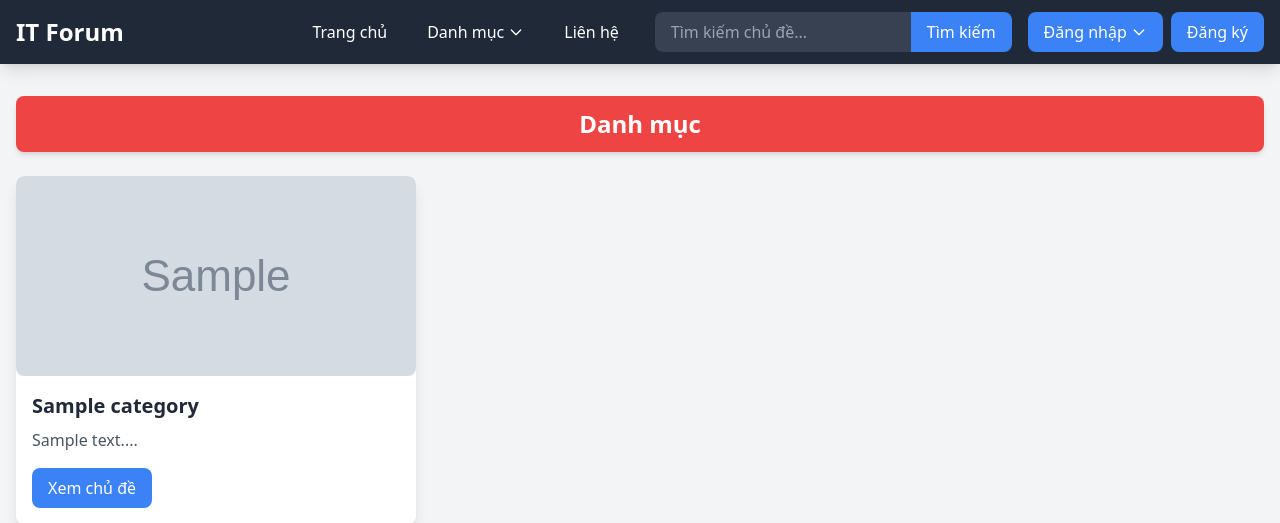
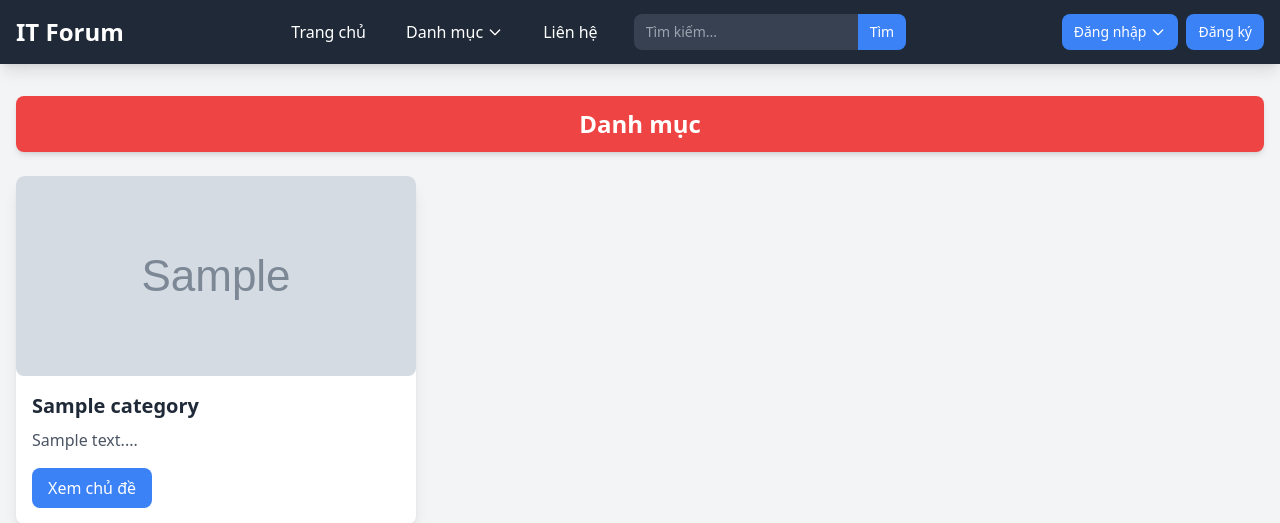
Before and after one commit to NguyenDu2309/Forum_PHP, a PHP site: page /analyze/index.php in a window 1280 px wide. Shown: the top 523 px of the page. Run offline with PHP 8.4, Linux system fonts and the light colour scheme; tables that the repository leaves empty hold one stand-in row (values such as "Sample post"); grey boxes marked "Sample" are stand-in pictures; some libraries are stand-ins or nearby versions.

Commit message:
responsive

```diff
--- a/Partials/_header.php
+++ b/Partials/_header.php
@@ -24,30 +24,25 @@ if (isset($_SESSION['username'])) {
 ?>
 
 <nav class="bg-gray-800 text-white shadow-lg">
-    <div class="container mx-auto px-4 py-3 flex justify-between items-center">
+    <div class="container mx-auto px-4 py-3">
+        <div class="flex justify-between items-center">
             <!-- Brand -->
-        <a href="/Forum_website/index.php" class="text-2xl font-bold hover:text-blue-400 transition">IT Forum</a>
+            <a href="/Forum_website/index.php" class="text-xl md:text-2xl font-bold hover:text-blue-400 transition flex-shrink-0">IT Forum</a>
 
-        <!-- Toggler for mobile -->
-        <button id="navbarToggler" class="md:hidden text-white focus:outline-none" aria-label="Toggle navigation">
-            <svg class="w-6 h-6" fill="none" stroke="currentColor" viewBox="0 0 24 24" xmlns="http://www.w3.org/2000/svg">
-                <path stroke-linecap="round" stroke-linejoin="round" stroke-width="2" d="M4 6h16M4 12h16M4 18h16"></path>
-            </svg>
-        </button>
+            <!-- Desktop Navigation -->
+            <div class="hidden lg:flex items-center space-x-6 flex-grow justify-center">
+                <!-- Navigation Links -->
+                <div class="flex items-center space-x-4">
+                    <a href="/Forum_website/index.php" class="py-2 px-3 text-white hover:text-blue-400 transition font-medium whitespace-nowrap">Trang chủ</a>
 
-        <!-- Navbar Links and Forms -->
-        <div id="navbarContent" class="hidden md:flex md:items-center md:space-x-6 w-full md:w-auto">
-            <!-- Navigation Links -->
-            <div class="flex flex-col md:flex-row md:items-center md:space-x-4">
-                <a href="/Forum_website/index.php" class="py-2 px-3 text-white hover:text-blue-400 transition font-medium">Trang chủ</a>
                     <div class="relative group">
-                    <button class="py-2 px-3 text-white hover:text-blue-400 transition font-medium flex items-center">
+                        <button class="py-2 px-3 text-white hover:text-blue-400 transition font-medium flex items-center whitespace-nowrap">
                             Danh mục
-                        <svg class="w-4 h-4 ml-1" fill="none" stroke="currentColor" viewBox="0 0 24 24" xmlns="http://www.w3.org/2000/svg">
+                            <svg class="w-4 h-4 ml-1" fill="none" stroke="currentColor" viewBox="0 0 24 24">
                                 <path stroke-linecap="round" stroke-linejoin="round" stroke-width="2" d="M19 9l-7 7-7-7"></path>
                             </svg>
                         </button>
-                    <div class="absolute hidden group-hover:block bg-white text-gray-800 rounded-lg shadow-lg mt-1 z-10 w-48">
+                        <div class="absolute hidden group-hover:block bg-white text-gray-800 rounded-lg shadow-lg mt-1 z-50 w-48">
                             <?php
                             $sql2 = "SELECT * FROM `category` LIMIT 6";
                             $result = mysqli_query($conn, $sql2);
@@ -61,33 +56,36 @@ if (isset($_SESSION['username'])) {
                             ?>
                         </div>
                     </div>
-                <a href="contact_form.php" class="py-2 px-3 text-white hover:text-blue-400 transition font-medium">Liên hệ</a>
+
+                    <a href="contact_form.php" class="py-2 px-3 text-white hover:text-blue-400 transition font-medium whitespace-nowrap">Liên hệ</a>
                 </div>
 
-            <!-- Search Form and User Actions -->
-            <div class="flex items-center space-x-4 mt-4 md:mt-0">
                 <!-- Search Form -->
                 <form action="/Forum_website/search.php" method="GET" class="flex items-center">
-                    <input type="search" name="query" placeholder="Tìm kiếm chủ đề..." required class="bg-gray-700 text-white rounded-l-lg px-4 py-2 focus:outline-none focus:ring-2 focus:ring-blue-500 w-48 md:w-64">
-                    <button type="submit" class="bg-blue-500 text-white px-4 py-2 rounded-r-lg hover:bg-blue-600 transition">Tìm kiếm</button>
+                    <input type="search" name="query" placeholder="Tìm kiếm..." required
+                        class="bg-gray-700 text-white rounded-l-lg px-3 py-2 focus:outline-none focus:ring-2 focus:ring-blue-500 w-40 xl:w-56 text-sm">
+                    <button type="submit" class="bg-blue-500 text-white px-3 py-2 rounded-r-lg hover:bg-blue-600 transition text-sm whitespace-nowrap">Tìm</button>
                 </form>
+            </div>
 
+            <!-- User Actions (Desktop) -->
+            <div class="hidden lg:flex items-center space-x-3 flex-shrink-0">
                 <?php if (isset($_SESSION['username'])): ?>
                     <!-- User Profile -->
                     <div class="flex items-center space-x-2">
-                        <img src="<?= $user_image ?>" alt="User Image" class="w-10 h-10 rounded-full object-cover">
-                        <span class="text-blue-400 font-medium"><?= substr($username, 0, 7) ?></span>
+                        <img src="<?= $user_image ?>" alt="User Image" class="w-8 h-8 rounded-full object-cover">
+                        <span class="text-blue-400 font-medium text-sm"><?= substr($username, 0, 8) ?></span>
                     </div>
 
                     <!-- Profile Dropdown -->
                     <div class="relative">
-                        <button id="profileDropdown" class="bg-blue-500 text-white px-4 py-2 rounded-lg hover:bg-blue-600 transition flex items-center">
+                        <button id="profileDropdown" class="bg-blue-500 text-white px-3 py-2 rounded-lg hover:bg-blue-600 transition flex items-center text-sm">
                             Hồ sơ
-                            <svg class="w-4 h-4 ml-1" fill="none" stroke="currentColor" viewBox="0 0 24 24" xmlns="http://www.w3.org/2000/svg">
+                            <svg class="w-4 h-4 ml-1" fill="none" stroke="currentColor" viewBox="0 0 24 24">
                                 <path stroke-linecap="round" stroke-linejoin="round" stroke-width="2" d="M19 9l-7 7-7-7"></path>
                             </svg>
                         </button>
-                        <div id="profileDropdownMenu" class="absolute hidden right-0 bg-white text-gray-800 rounded-lg shadow-lg mt-1 z-10 w-48">
+                        <div id="profileDropdownMenu" class="absolute hidden right-0 bg-white text-gray-800 rounded-lg shadow-lg mt-1 z-50 w-48">
                             <a href="/Forum_website/user/user_profile.php" class="block px-4 py-2 hover:bg-gray-100">Xem hồ sơ</a>
                             <a href="Partials/_handle_logout.php" class="block px-4 py-2 hover:bg-gray-100">Đăng xuất</a>
                         </div>
@@ -96,18 +94,84 @@ if (isset($_SESSION['username'])) {
                     <!-- Login and Signup Buttons -->
                     <div class="flex items-center space-x-2">
                         <div class="relative">
-                            <button id="loginDropdown" class="bg-blue-500 text-white px-4 py-2 rounded-lg hover:bg-blue-600 transition flex items-center">
+                            <button id="loginDropdown" class="bg-blue-500 text-white px-3 py-2 rounded-lg hover:bg-blue-600 transition flex items-center text-sm">
                                 Đăng nhập
-                                <svg class="w-4 h-4 ml-1" fill="none" stroke="currentColor" viewBox="0 0 24 24" xmlns="http://www.w3.org/2000/svg">
+                                <svg class="w-4 h-4 ml-1" fill="none" stroke="currentColor" viewBox="0 0 24 24">
                                     <path stroke-linecap="round" stroke-linejoin="round" stroke-width="2" d="M19 9l-7 7-7-7"></path>
                                 </svg>
                             </button>
-                            <div id="loginDropdownMenu" class="absolute hidden right-0 bg-white text-gray-800 rounded-lg shadow-lg mt-1 z-10 w-48">
+                            <div id="loginDropdownMenu" class="absolute hidden right-0 bg-white text-gray-800 rounded-lg shadow-lg mt-1 z-50 w-48">
                                 <a href="#" data-modal-target="#loginModal" class="block px-4 py-2 hover:bg-gray-100">Đăng nhập người dùng</a>
                                 <a href="#" data-modal-target="#adminLoginModal" class="block px-4 py-2 hover:bg-gray-100">Đăng nhập quản trị</a>
                             </div>
                         </div>
-                        <button data-modal-target="#signupModal" class="bg-blue-500 text-white px-4 py-2 rounded-lg hover:bg-blue-600 transition">Đăng ký</button>
+                        <button data-modal-target="#signupModal" class="bg-blue-500 text-white px-3 py-2 rounded-lg hover:bg-blue-600 transition text-sm">Đăng ký</button>
+                    </div>
+                <?php endif; ?>
+            </div>
+
+            <!-- Mobile Menu Button -->
+            <button id="navbarToggler" class="lg:hidden text-white focus:outline-none p-2" aria-label="Toggle navigation">
+                <svg class="w-6 h-6" fill="none" stroke="currentColor" viewBox="0 0 24 24">
+                    <path stroke-linecap="round" stroke-linejoin="round" stroke-width="2" d="M4 6h16M4 12h16M4 18h16"></path>
+                </svg>
+            </button>
+        </div>
+
+        <!-- Mobile Menu -->
+        <div id="navbarContent" class="lg:hidden hidden mt-4 pb-4 border-t border-gray-700">
+            <div class="flex flex-col space-y-3 mt-4">
+                <!-- Navigation Links -->
+                <a href="/Forum_website/index.php" class="py-2 px-3 text-white hover:text-blue-400 transition font-medium rounded">Trang chủ</a>
+
+                <div class="relative">
+                    <button id="mobileCategoryBtn" class="w-full text-left py-2 px-3 text-white hover:text-blue-400 transition font-medium flex items-center justify-between rounded">
+                        Danh mục
+                        <svg class="w-4 h-4" fill="none" stroke="currentColor" viewBox="0 0 24 24">
+                            <path stroke-linecap="round" stroke-linejoin="round" stroke-width="2" d="M19 9l-7 7-7-7"></path>
+                        </svg>
+                    </button>
+                    <div id="mobileCategoryMenu" class="hidden bg-gray-700 rounded-lg mt-2 ml-4">
+                        <?php
+                        $sql2 = "SELECT * FROM `category` LIMIT 6";
+                        $result = mysqli_query($conn, $sql2);
+                        if ($result) {
+                            while ($fetch = mysqli_fetch_assoc($result)) {
+                                $title = $fetch["category_name"];
+                                $id = $fetch["category_id"];
+                                echo '<a href="/Forum_website/thread_list.php?id=' . $id . '" class="block px-4 py-2 text-white hover:text-blue-400 transition">' . $title . '</a>';
+                            }
+                        }
+                        ?>
+                    </div>
+                </div>
+
+                <a href="contact_form.php" class="py-2 px-3 text-white hover:text-blue-400 transition font-medium rounded">Liên hệ</a>
+
+                <!-- Search Form -->
+                <form action="/Forum_website/search.php" method="GET" class="flex items-center mt-3">
+                    <input type="search" name="query" placeholder="Tìm kiếm chủ đề..." required
+                        class="bg-gray-700 text-white rounded-l-lg px-4 py-2 focus:outline-none focus:ring-2 focus:ring-blue-500 flex-grow">
+                    <button type="submit" class="bg-blue-500 text-white px-4 py-2 rounded-r-lg hover:bg-blue-600 transition">Tìm</button>
+                </form>
+
+                <!-- User Actions -->
+                <?php if (isset($_SESSION['username'])): ?>
+                    <div class="flex items-center space-x-3 pt-3 border-t border-gray-700">
+                        <img src="<?= $user_image ?>" alt="User Image" class="w-10 h-10 rounded-full object-cover">
+                        <div class="flex-grow">
+                            <div class="text-blue-400 font-medium"><?= $username ?></div>
+                            <div class="flex space-x-2 mt-2">
+                                <a href="/Forum_website/user/user_profile.php" class="bg-blue-500 text-white px-3 py-1 rounded text-sm hover:bg-blue-600 transition">Hồ sơ</a>
+                                <a href="Partials/_handle_logout.php" class="bg-red-500 text-white px-3 py-1 rounded text-sm hover:bg-red-600 transition">Đăng xuất</a>
+                            </div>
+                        </div>
+                    </div>
+                <?php else: ?>
+                    <div class="pt-3 border-t border-gray-700 space-y-2">
+                        <button data-modal-target="#loginModal" class="w-full bg-blue-500 text-white py-2 rounded-lg hover:bg-blue-600 transition">Đăng nhập người dùng</button>
+                        <button data-modal-target="#adminLoginModal" class="w-full bg-blue-600 text-white py-2 rounded-lg hover:bg-blue-700 transition">Đăng nhập quản trị</button>
+                        <button data-modal-target="#signupModal" class="w-full bg-green-500 text-white py-2 rounded-lg hover:bg-green-600 transition">Đăng ký</button>
                     </div>
                 <?php endif; ?>
             </div>
@@ -116,23 +180,44 @@ if (isset($_SESSION['username'])) {
 </nav>
 
 <script>
-// Toggle navbar on mobile
+// Mobile menu toggle
 document.getElementById('navbarToggler').addEventListener('click', function () {
     const navbarContent = document.getElementById('navbarContent');
     navbarContent.classList.toggle('hidden');
 });
 
-// Handle dropdowns (click for both desktop and mobile)
-document.querySelectorAll('.relative').forEach(dropdown => {
-    const button = dropdown.querySelector('button');
-    const menu = dropdown.querySelector('div');
-
-    button.addEventListener('click', () => {
+// Mobile category menu toggle
+document.getElementById('mobileCategoryBtn').addEventListener('click', function () {
+    const menu = document.getElementById('mobileCategoryMenu');
     menu.classList.toggle('hidden');
 });
 
-    // Close dropdown when clicking outside
+// Desktop dropdown handling
+document.querySelectorAll('.relative').forEach(dropdown => {
+    const button = dropdown.querySelector('button');
+    const menu = dropdown.querySelector('div[class*="absolute"]');
+
+    if (button && menu) {
+        button.addEventListener('click', (e) => {
+            e.preventDefault();
+            e.stopPropagation();
+
+            // Close other dropdowns
+            document.querySelectorAll('.relative div[class*="absolute"]').forEach(otherMenu => {
+                if (otherMenu !== menu) {
+                    otherMenu.classList.add('hidden');
+                }
+            });
+
+            menu.classList.toggle('hidden');
+        });
+    }
+});
+
+// Close dropdowns when clicking outside
 document.addEventListener('click', (event) => {
+    document.querySelectorAll('.relative div[class*="absolute"]').forEach(menu => {
+        const dropdown = menu.closest('.relative');
         if (!dropdown.contains(event.target)) {
             menu.classList.add('hidden');
         }
@@ -141,7 +226,8 @@ document.querySelectorAll('.relative').forEach(dropdown => {
 
 // Handle modal toggling
 document.querySelectorAll('[data-modal-target]').forEach(button => {
-    button.addEventListener('click', () => {
+    button.addEventListener('click', (e) => {
+        e.preventDefault();
         const target = button.getAttribute('data-modal-target');
         const modal = document.querySelector(target);
         if (modal) {
@@ -159,4 +245,18 @@ document.querySelectorAll('[data-bs-dismiss="modal"]').forEach(button => {
         }
     });
 });
+
+// Close mobile menu when clicking on links
+document.querySelectorAll('#navbarContent a').forEach(link => {
+    link.addEventListener('click', () => {
+        document.getElementById('navbarContent').classList.add('hidden');
+    });
+});
+
+// Handle window resize
+window.addEventListener('resize', () => {
+    if (window.innerWidth >= 1024) {
+        document.getElementById('navbarContent').classList.add('hidden');
+    }
+});
 </script>
--- a/index.php
+++ b/index.php
@@ -198,7 +198,7 @@
               </div>
               <button type="button" class="text-white hover:text-gray-200" data-alert-dismiss>
                 <svg class="w-5 h-5" fill="none" stroke="currentColor" viewBox="0 0 24 24" xmlns="http://www.w3.org/2000/svg">
-                  <path stroke-linecap="round" stroke-join="round" stroke-width="2" d="M6 18L18 6M6 6l12 12"></path>
+                  <path stroke-linecap="round" stroke-linejoin="round" stroke-width="2" d="M6 18L18 6M6 6l12 12"></path>
                 </svg>
               </button>
             </div>';
@@ -206,13 +206,13 @@
       echo '<div class="fixed top-4 right-4 bg-red-500 text-white px-4 py-2 rounded-lg shadow-lg flex items-center justify-between w-80 z-50" role="alert">
               <div class="flex items-center">
                 <svg class="w-6 h-6 mr-2" fill="none" stroke="currentColor" viewBox="0 0 24 24" xmlns="http://www.w3.org/2000/svg">
-                  <path stroke-linecap="round" stroke-join="round" stroke-width="2" d="M12 8v4m0 4h.01M21 12a9 9 0 11-18 0 9 9 0 0118 0z"></path>
+                  <path stroke-linecap="round" stroke-linejoin="round" stroke-width="2" d="M12 8v4m0 4h.01M21 12a9 9 0 11-18 0 9 9 0 0118 0z"></path>
                 </svg>
                 <span><strong>Lỗi!</strong> Mật khẩu không khớp. Vui lòng thử lại.</span>
               </div>
               <button type="button" class="text-white hover:text-gray-200" data-alert-dismiss>
                 <svg class="w-5 h-5" fill="none" stroke="currentColor" viewBox="0 0 24 24" xmlns="http://www.w3.org/2000/svg">
-                  <path stroke-linecap="round" stroke-join="round" stroke-width="2" d="M6 18L18 6M6 6l12 12"></path>
+                  <path stroke-linecap="round" stroke-linejoin="round" stroke-width="2" d="M6 18L18 6M6 6l12 12"></path>
                 </svg>
               </button>
             </div>';
@@ -221,13 +221,13 @@
         echo '<div class="fixed top-4 right-4 bg-red-500 text-white px-4 py-2 rounded-lg shadow-lg flex items-center justify-between w-80 z-50" role="alert">
                 <div class="flex items-center">
                   <svg class="w-6 h-6 mr-2" fill="none" stroke="currentColor" viewBox="0 0 24 24" xmlns="http://www.w3.org/2000/svg">
-                    <path stroke-linecap="round" stroke-join="round" stroke-width="2" d="M12 8v4m0 4h.01M21 12a9 9 0 11-18 0 9 9 0 0118 0z"></path>
+                    <path stroke-linecap="round" stroke-linejoin="round" stroke-width="2" d="M12 8v4m0 4h.01M21 12a9 9 0 11-18 0 9 9 0 0118 0z"></path>
                   </svg>
                   <span><strong>Lỗi!</strong> Tên người dùng đã tồn tại. Vui lòng chọn tên khác.</span>
                 </div>
                 <button type="button" class="text-white hover:text-gray-200" data-alert-dismiss>
                   <svg class="w-5 h-5" fill="none" stroke="currentColor" viewBox="0 0 24 24" xmlns="http://www.w3.org/2000/svg">
-                    <path stroke-linecap="round" stroke-join="round" stroke-width="2" d="M6 18L18 6M6 6l12 12"></path>
+                    <path stroke-linecap="round" stroke-linejoin="round" stroke-width="2" d="M6 18L18 6M6 6l12 12"></path>
                   </svg>
                 </button>
               </div>';
@@ -235,13 +235,13 @@
         echo '<div class="fixed top-4 right-4 bg-red-500 text-white px-4 py-2 rounded-lg shadow-lg flex items-center justify-between w-80 z-50" role="alert">
                 <div class="flex items-center">
                   <svg class="w-6 h-6 mr-2" fill="none" stroke="currentColor" viewBox="0 0 24 24" xmlns="http://www.w3.org/2000/svg">
-                    <path stroke-linecap="round" stroke-join="round" stroke-width="2" d="M12 8v4m0 4h.01M21 12a9 9 0 11-18 0 9 9 0 0118 0z"></path>
+                    <path stroke-linecap="round" stroke-linejoin="round" stroke-width="2" d="M12 8v4m0 4h.01M21 12a9 9 0 11-18 0 9 9 0 0118 0z"></path>
                   </svg>
                   <span><strong>Lỗi!</strong> Email đã được đăng ký. Vui lòng chọn email khác.</span>
                 </div>
                 <button type="button" class="text-white hover:text-gray-200" data-alert-dismiss>
                   <svg class="w-5 h-5" fill="none" stroke="currentColor" viewBox="0 0 24 24" xmlns="http://www.w3.org/2000/svg">
-                    <path stroke-linecap="round" stroke-join="round" stroke-width="2" d="M6 18L18 6M6 6l12 12"></path>
+                    <path stroke-linecap="round" stroke-linejoin="round" stroke-width="2" d="M6 18L18 6M6 6l12 12"></path>
                   </svg>
                 </button>
               </div>';
```
Lines whose indentation alone changed are shown as unchanged.
